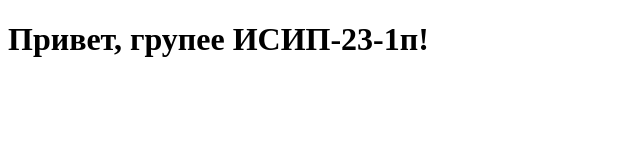
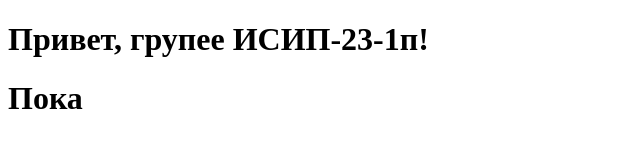
Before and after one commit to Salamander5876/ISIP-23-1p, a plain HTML site: page index.html in a window 1280 px wide. Shown: the whole page, without its empty margins (0-640 px from the left). Drawn offline with Linux system fonts and the light colour scheme.

Commit message:
добавили пока

```diff
--- a/index.html
+++ b/index.html
@@ -5,5 +5,6 @@
 </head>
 <body>
     <h1>Привет, групее ИСИП-23-1п!</h1>
+    <h1>Пока</h1>
 </body>
 </html>
```
